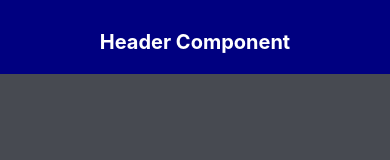
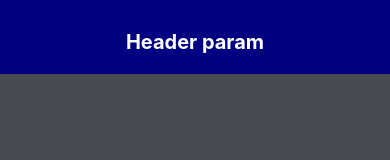
Before and after one commit to alannapaiva/reactnative01, a React Native app: screen / in a window 390 px wide. Shown: the top 160 px of the page. Built offline with nearby package versions, Linux system fonts and the light colour scheme.

Commit message:
Parameterizing a component

```diff
--- a/App.js
+++ b/App.js
@@ -1,13 +1,14 @@
 import { StatusBar } from 'expo-status-bar';
 import React from 'react';
-import { StyleSheet, Text, View } from 'react-native';
+import { StyleSheet, Text, View, TouchableOpacity } from 'react-native';
 import Header from './Header';
 
 
 export default function App() {
+
   return (
     <>
-      <Header />
+      <Header title="Header param" />
       <View style={styles.container}>
         <Text style={styles.title}>Hello World!</Text>
         <StatusBar style="auto" />
--- a/Header.js
+++ b/Header.js
@@ -1,12 +1,13 @@
 import React from 'react';
 import {StyleSheet, Text, View} from 'react-native';
 
-function Header(){
-    return (
-        <View style={styles.container}>
-            <Text style={styles.headerText}>Header Component</Text>
-        </View>
-    );
+
+function Header(props) {
+  return (
+      <View style={styles.container}>
+       <Text style={styles.headerText}>{props.title}</Text>
+      </View>
+  );
 }
 
 const styles = StyleSheet.create({
```
